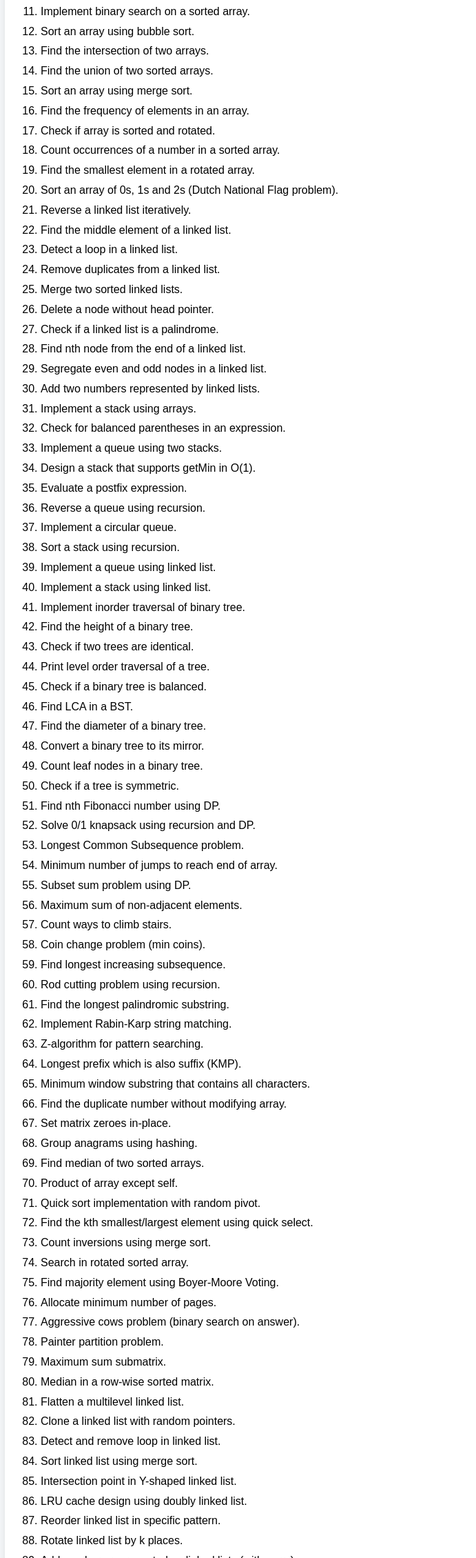
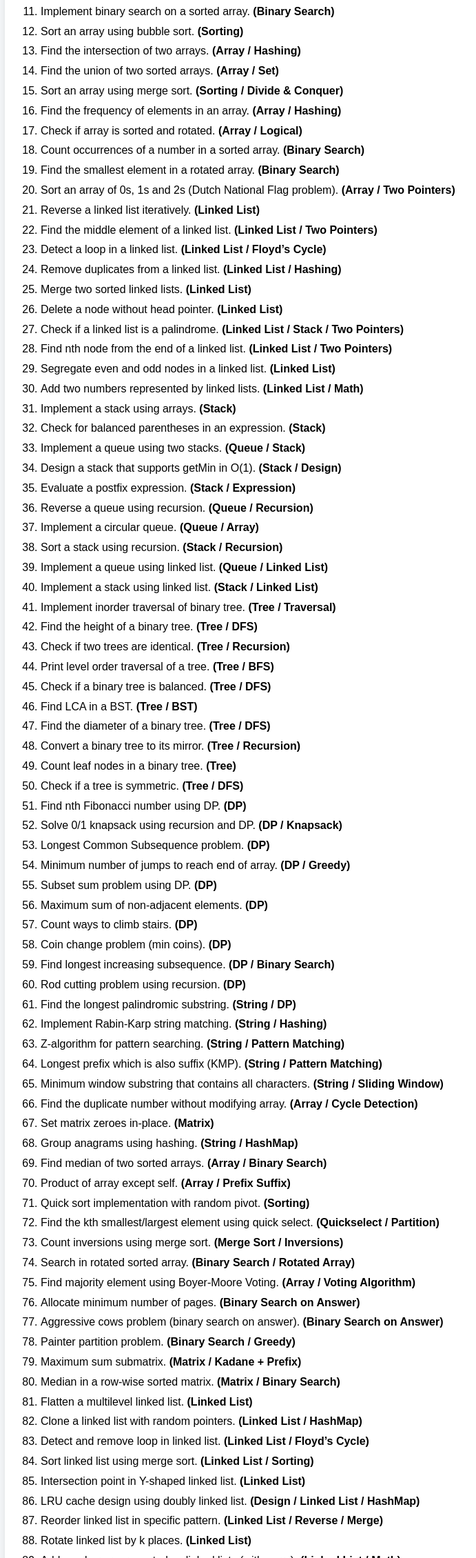
Before and after one commit to Vishalkc2303/prepare, a plain HTML site: page dsa.html in a window 1280 px wide. Shown: the part 541-2800 px from the top of the page at 69% size, without its empty margins (101-792 px from the left). Drawn offline with Linux system fonts and the light colour scheme.

Commit message:
Update dsa.html

```diff
--- a/dsa.html
+++ b/dsa.html
@@ -49,126 +49,260 @@
     <div class="container">
       <h2>Complete DSA Practice Set</h2>
       <ol>
-        <li>Find the maximum subarray sum using Kadane's Algorithm.</li>
-        <li>Rotate an array by k steps.</li>
-        <li>Check if a string is a palindrome.</li>
-        <li>Remove duplicates from a sorted array.</li>
-        <li>Find the missing number in a sequence.</li>
-        <li>Move all zeroes to the end of an array.</li>
-        <li>Merge two sorted arrays without using extra space.</li>
-        <li>Reverse a string without using in-built functions.</li>
-        <li>Check if two strings are anagrams.</li>
-        <li>Find the first non-repeating character in a string.</li>
-        <li>Implement binary search on a sorted array.</li>
-        <li>Sort an array using bubble sort.</li>
-        <li>Find the intersection of two arrays.</li>
-        <li>Find the union of two sorted arrays.</li>
-        <li>Sort an array using merge sort.</li>
-        <li>Find the frequency of elements in an array.</li>
-        <li>Check if array is sorted and rotated.</li>
-        <li>Count occurrences of a number in a sorted array.</li>
-        <li>Find the smallest element in a rotated array.</li>
-        <li>Sort an array of 0s, 1s and 2s (Dutch National Flag problem).</li>
-        <li>Reverse a linked list iteratively.</li>
-        <li>Find the middle element of a linked list.</li>
-        <li>Detect a loop in a linked list.</li>
-        <li>Remove duplicates from a linked list.</li>
-        <li>Merge two sorted linked lists.</li>
-        <li>Delete a node without head pointer.</li>
-        <li>Check if a linked list is a palindrome.</li>
-        <li>Find nth node from the end of a linked list.</li>
-        <li>Segregate even and odd nodes in a linked list.</li>
-        <li>Add two numbers represented by linked lists.</li>
-        <li>Implement a stack using arrays.</li>
-        <li>Check for balanced parentheses in an expression.</li>
-        <li>Implement a queue using two stacks.</li>
-        <li>Design a stack that supports getMin in O(1).</li>
-        <li>Evaluate a postfix expression.</li>
-        <li>Reverse a queue using recursion.</li>
-        <li>Implement a circular queue.</li>
-        <li>Sort a stack using recursion.</li>
-        <li>Implement a queue using linked list.</li>
-        <li>Implement a stack using linked list.</li>
-        <li>Implement inorder traversal of binary tree.</li>
-        <li>Find the height of a binary tree.</li>
-        <li>Check if two trees are identical.</li>
-        <li>Print level order traversal of a tree.</li>
-        <li>Check if a binary tree is balanced.</li>
-        <li>Find LCA in a BST.</li>
-        <li>Find the diameter of a binary tree.</li>
-        <li>Convert a binary tree to its mirror.</li>
-        <li>Count leaf nodes in a binary tree.</li>
-        <li>Check if a tree is symmetric.</li>
-        <li>Find nth Fibonacci number using DP.</li>
-        <li>Solve 0/1 knapsack using recursion and DP.</li>
-        <li>Longest Common Subsequence problem.</li>
-        <li>Minimum number of jumps to reach end of array.</li>
-        <li>Subset sum problem using DP.</li>
-        <li>Maximum sum of non-adjacent elements.</li>
-        <li>Count ways to climb stairs.</li>
-        <li>Coin change problem (min coins).</li>
-        <li>Find longest increasing subsequence.</li>
-        <li>Rod cutting problem using recursion.</li>
-        <li>Find the longest palindromic substring.</li>
-        <li>Implement Rabin-Karp string matching.</li>
-        <li>Z-algorithm for pattern searching.</li>
-        <li>Longest prefix which is also suffix (KMP).</li>
-        <li>Minimum window substring that contains all characters.</li>
-        <li>Find the duplicate number without modifying array.</li>
-        <li>Set matrix zeroes in-place.</li>
-        <li>Group anagrams using hashing.</li>
-        <li>Find median of two sorted arrays.</li>
-        <li>Product of array except self.</li>
-        <li>Quick sort implementation with random pivot.</li>
-        <li>Find the kth smallest/largest element using quick select.</li>
-        <li>Count inversions using merge sort.</li>
-        <li>Search in rotated sorted array.</li>
-        <li>Find majority element using Boyer-Moore Voting.</li>
-        <li>Allocate minimum number of pages.</li>
-        <li>Aggressive cows problem (binary search on answer).</li>
-        <li>Painter partition problem.</li>
-        <li>Maximum sum submatrix.</li>
-        <li>Median in a row-wise sorted matrix.</li>
-        <li>Flatten a multilevel linked list.</li>
-        <li>Clone a linked list with random pointers.</li>
-        <li>Detect and remove loop in linked list.</li>
-        <li>Sort linked list using merge sort.</li>
-        <li>Intersection point in Y-shaped linked list.</li>
-        <li>LRU cache design using doubly linked list.</li>
-        <li>Reorder linked list in specific pattern.</li>
-        <li>Rotate linked list by k places.</li>
-        <li>Add numbers represented as linked lists (with carry).</li>
-        <li>Multiply two linked lists.</li>
-        <li>Diameter of tree using DFS.</li>
-        <li>Serialize and deserialize a binary tree.</li>
-        <li>Boundary traversal of binary tree.</li>
-        <li>Zigzag traversal of binary tree.</li>
-        <li>Vertical order traversal using map.</li>
-        <li>Print all paths from root to leaf.</li>
-        <li>Detect cycle in undirected graph using BFS.</li>
-        <li>Topological sort using Kahn's algorithm.</li>
-        <li>Check if a graph is bipartite.</li>
-        <li>Dijkstra's algorithm for shortest path.</li>
-        <li>Edit distance between two strings.</li>
-        <li>Boolean parenthesization problem.</li>
-        <li>Matrix chain multiplication.</li>
-        <li>Palindrome partitioning using DP.</li>
-        <li>Egg dropping puzzle.</li>
-        <li>Count palindromic subsequences.</li>
-        <li>Wild card pattern matching.</li>
-        <li>Word break problem using Trie + DP.</li>
-        <li>Minimum cost path in a matrix.</li>
-        <li>Maximum profit in job scheduling.</li>
-        <li>Implement Disjoint Set Union with path compression.</li>
-        <li>Find articulation points in graph.</li>
-        <li>Trie implementation with insert, search, delete.</li>
-        <li>Detect bridge edges in graph.</li>
-        <li>XOR of all elements in a range.</li>
-        <li>Count total set bits from 1 to N.</li>
-        <li>Check if a number is power of 4.</li>
-        <li>Sieve of Eratosthenes for prime numbers.</li>
-        <li>Find square root using binary search.</li>
-        <li>Game theory: Nim game implementation.</li>
+        <li>
+          Find the maximum subarray sum using Kadane's Algorithm.
+          <b>(Array / DP)</b>
+        </li>
+        <li>Rotate an array by k steps. <b>(Array)</b></li>
+        <li>Check if a string is a palindrome. <b>(String)</b></li>
+        <li>
+          Remove duplicates from a sorted array. <b>(Array / Two Pointers)</b>
+        </li>
+        <li>Find the missing number in a sequence. <b>(Array / Math)</b></li>
+        <li>
+          Move all zeroes to the end of an array. <b>(Array / Two Pointers)</b>
+        </li>
+        <li>
+          Merge two sorted arrays without using extra space.
+          <b>(Array / In-place)</b>
+        </li>
+        <li>
+          Reverse a string without using in-built functions. <b>(String)</b>
+        </li>
+        <li>Check if two strings are anagrams. <b>(String / Hashing)</b></li>
+        <li>
+          Find the first non-repeating character in a string.
+          <b>(String / Hashing)</b>
+        </li>
+        <li>
+          Implement binary search on a sorted array. <b>(Binary Search)</b>
+        </li>
+        <li>Sort an array using bubble sort. <b>(Sorting)</b></li>
+        <li>Find the intersection of two arrays. <b>(Array / Hashing)</b></li>
+        <li>Find the union of two sorted arrays. <b>(Array / Set)</b></li>
+        <li>
+          Sort an array using merge sort. <b>(Sorting / Divide & Conquer)</b>
+        </li>
+        <li>
+          Find the frequency of elements in an array. <b>(Array / Hashing)</b>
+        </li>
+        <li>Check if array is sorted and rotated. <b>(Array / Logical)</b></li>
+        <li>
+          Count occurrences of a number in a sorted array.
+          <b>(Binary Search)</b>
+        </li>
+        <li>
+          Find the smallest element in a rotated array. <b>(Binary Search)</b>
+        </li>
+        <li>
+          Sort an array of 0s, 1s and 2s (Dutch National Flag problem).
+          <b>(Array / Two Pointers)</b>
+        </li>
+        <li>Reverse a linked list iteratively. <b>(Linked List)</b></li>
+        <li>
+          Find the middle element of a linked list.
+          <b>(Linked List / Two Pointers)</b>
+        </li>
+        <li>
+          Detect a loop in a linked list. <b>(Linked List / Floyd’s Cycle)</b>
+        </li>
+        <li>
+          Remove duplicates from a linked list. <b>(Linked List / Hashing)</b>
+        </li>
+        <li>Merge two sorted linked lists. <b>(Linked List)</b></li>
+        <li>Delete a node without head pointer. <b>(Linked List)</b></li>
+        <li>
+          Check if a linked list is a palindrome.
+          <b>(Linked List / Stack / Two Pointers)</b>
+        </li>
+        <li>
+          Find nth node from the end of a linked list.
+          <b>(Linked List / Two Pointers)</b>
+        </li>
+        <li>
+          Segregate even and odd nodes in a linked list. <b>(Linked List)</b>
+        </li>
+        <li>
+          Add two numbers represented by linked lists.
+          <b>(Linked List / Math)</b>
+        </li>
+        <li>Implement a stack using arrays. <b>(Stack)</b></li>
+        <li>Check for balanced parentheses in an expression. <b>(Stack)</b></li>
+        <li>Implement a queue using two stacks. <b>(Queue / Stack)</b></li>
+        <li>
+          Design a stack that supports getMin in O(1). <b>(Stack / Design)</b>
+        </li>
+        <li>Evaluate a postfix expression. <b>(Stack / Expression)</b></li>
+        <li>Reverse a queue using recursion. <b>(Queue / Recursion)</b></li>
+        <li>Implement a circular queue. <b>(Queue / Array)</b></li>
+        <li>Sort a stack using recursion. <b>(Stack / Recursion)</b></li>
+        <li>
+          Implement a queue using linked list. <b>(Queue / Linked List)</b>
+        </li>
+        <li>
+          Implement a stack using linked list. <b>(Stack / Linked List)</b>
+        </li>
+        <li>
+          Implement inorder traversal of binary tree. <b>(Tree / Traversal)</b>
+        </li>
+        <li>Find the height of a binary tree. <b>(Tree / DFS)</b></li>
+        <li>Check if two trees are identical. <b>(Tree / Recursion)</b></li>
+        <li>Print level order traversal of a tree. <b>(Tree / BFS)</b></li>
+        <li>Check if a binary tree is balanced. <b>(Tree / DFS)</b></li>
+        <li>Find LCA in a BST. <b>(Tree / BST)</b></li>
+        <li>Find the diameter of a binary tree. <b>(Tree / DFS)</b></li>
+        <li>Convert a binary tree to its mirror. <b>(Tree / Recursion)</b></li>
+        <li>Count leaf nodes in a binary tree. <b>(Tree)</b></li>
+        <li>Check if a tree is symmetric. <b>(Tree / DFS)</b></li>
+        <li>Find nth Fibonacci number using DP. <b>(DP)</b></li>
+        <li>
+          Solve 0/1 knapsack using recursion and DP. <b>(DP / Knapsack)</b>
+        </li>
+        <li>Longest Common Subsequence problem. <b>(DP)</b></li>
+        <li>
+          Minimum number of jumps to reach end of array. <b>(DP / Greedy)</b>
+        </li>
+        <li>Subset sum problem using DP. <b>(DP)</b></li>
+        <li>Maximum sum of non-adjacent elements. <b>(DP)</b></li>
+        <li>Count ways to climb stairs. <b>(DP)</b></li>
+        <li>Coin change problem (min coins). <b>(DP)</b></li>
+        <li>
+          Find longest increasing subsequence. <b>(DP / Binary Search)</b>
+        </li>
+        <li>Rod cutting problem using recursion. <b>(DP)</b></li>
+        <li>Find the longest palindromic substring. <b>(String / DP)</b></li>
+        <li>Implement Rabin-Karp string matching. <b>(String / Hashing)</b></li>
+        <li>
+          Z-algorithm for pattern searching. <b>(String / Pattern Matching)</b>
+        </li>
+        <li>
+          Longest prefix which is also suffix (KMP).
+          <b>(String / Pattern Matching)</b>
+        </li>
+        <li>
+          Minimum window substring that contains all characters.
+          <b>(String / Sliding Window)</b>
+        </li>
+        <li>
+          Find the duplicate number without modifying array.
+          <b>(Array / Cycle Detection)</b>
+        </li>
+        <li>Set matrix zeroes in-place. <b>(Matrix)</b></li>
+        <li>Group anagrams using hashing. <b>(String / HashMap)</b></li>
+        <li>
+          Find median of two sorted arrays. <b>(Array / Binary Search)</b>
+        </li>
+        <li>Product of array except self. <b>(Array / Prefix Suffix)</b></li>
+        <li>Quick sort implementation with random pivot. <b>(Sorting)</b></li>
+        <li>
+          Find the kth smallest/largest element using quick select.
+          <b>(Quickselect / Partition)</b>
+        </li>
+        <li>
+          Count inversions using merge sort. <b>(Merge Sort / Inversions)</b>
+        </li>
+        <li>
+          Search in rotated sorted array. <b>(Binary Search / Rotated Array)</b>
+        </li>
+        <li>
+          Find majority element using Boyer-Moore Voting.
+          <b>(Array / Voting Algorithm)</b>
+        </li>
+        <li>
+          Allocate minimum number of pages. <b>(Binary Search on Answer)</b>
+        </li>
+        <li>
+          Aggressive cows problem (binary search on answer).
+          <b>(Binary Search on Answer)</b>
+        </li>
+        <li>Painter partition problem. <b>(Binary Search / Greedy)</b></li>
+        <li>Maximum sum submatrix. <b>(Matrix / Kadane + Prefix)</b></li>
+        <li>
+          Median in a row-wise sorted matrix. <b>(Matrix / Binary Search)</b>
+        </li>
+        <li>Flatten a multilevel linked list. <b>(Linked List)</b></li>
+        <li>
+          Clone a linked list with random pointers.
+          <b>(Linked List / HashMap)</b>
+        </li>
+        <li>
+          Detect and remove loop in linked list.
+          <b>(Linked List / Floyd’s Cycle)</b>
+        </li>
+        <li>
+          Sort linked list using merge sort. <b>(Linked List / Sorting)</b>
+        </li>
+        <li>
+          Intersection point in Y-shaped linked list. <b>(Linked List)</b>
+        </li>
+        <li>
+          LRU cache design using doubly linked list.
+          <b>(Design / Linked List / HashMap)</b>
+        </li>
+        <li>
+          Reorder linked list in specific pattern.
+          <b>(Linked List / Reverse / Merge)</b>
+        </li>
+        <li>Rotate linked list by k places. <b>(Linked List)</b></li>
+        <li>
+          Add numbers represented as linked lists (with carry).
+          <b>(Linked List / Math)</b>
+        </li>
+        <li>Multiply two linked lists. <b>(Linked List / Math)</b></li>
+        <li>Diameter of tree using DFS. <b>(Tree / DFS)</b></li>
+        <li>Serialize and deserialize a binary tree. <b>(Tree / Design)</b></li>
+        <li>Boundary traversal of binary tree. <b>(Tree / Traversal)</b></li>
+        <li>Zigzag traversal of binary tree. <b>(Tree / BFS)</b></li>
+        <li>Vertical order traversal using map. <b>(Tree / Map / BFS)</b></li>
+        <li>Print all paths from root to leaf. <b>(Tree / Backtracking)</b></li>
+        <li>
+          Detect cycle in undirected graph using BFS. <b>(Graph / BFS)</b>
+        </li>
+        <li>
+          Topological sort using Kahn's algorithm. <b>(Graph / BFS / DAG)</b>
+        </li>
+        <li>
+          Check if a graph is bipartite. <b>(Graph / BFS or DFS Coloring)</b>
+        </li>
+        <li>
+          Dijkstra's algorithm for shortest path.
+          <b>(Graph / Priority Queue)</b>
+        </li>
+        <li>Edit distance between two strings. <b>(DP / String)</b></li>
+        <li>Boolean parenthesization problem. <b>(DP / Expression)</b></li>
+        <li>Matrix chain multiplication. <b>(DP)</b></li>
+        <li>Palindrome partitioning using DP. <b>(DP / String)</b></li>
+        <li>Egg dropping puzzle. <b>(DP)</b></li>
+        <li>Count palindromic subsequences. <b>(DP / String)</b></li>
+        <li>Wild card pattern matching. <b>(DP / String Matching)</b></li>
+        <li>Word break problem using Trie + DP. <b>(Trie / DP)</b></li>
+        <li>Minimum cost path in a matrix. <b>(DP / Matrix)</b></li>
+        <li>Maximum profit in job scheduling. <b>(DP / Greedy)</b></li>
+        <li>
+          Implement Disjoint Set Union with path compression.
+          <b>(DSU / Union Find)</b>
+        </li>
+        <li>
+          Find articulation points in graph. <b>(Graph / DFS / Bridges)</b>
+        </li>
+        <li>Trie implementation with insert, search, delete. <b>(Trie)</b></li>
+        <li>
+          Detect bridge edges in graph. <b>(Graph / Tarjan’s Algorithm)</b>
+        </li>
+        <li>XOR of all elements in a range. <b>(Bit Manipulation)</b></li>
+        <li>
+          Count total set bits from 1 to N. <b>(Bit Manipulation / DP)</b>
+        </li>
+        <li>Check if a number is power of 4. <b>(Bit Manipulation)</b></li>
+        <li>
+          Sieve of Eratosthenes for prime numbers. <b>(Math / Prime Sieve)</b>
+        </li>
+        <li>
+          Find square root using binary search. <b>(Binary Search / Math)</b>
+        </li>
+        <li>
+          Game theory: Nim game implementation. <b>(Game Theory / XOR)</b>
+        </li>
       </ol>
     </div>
 
```
